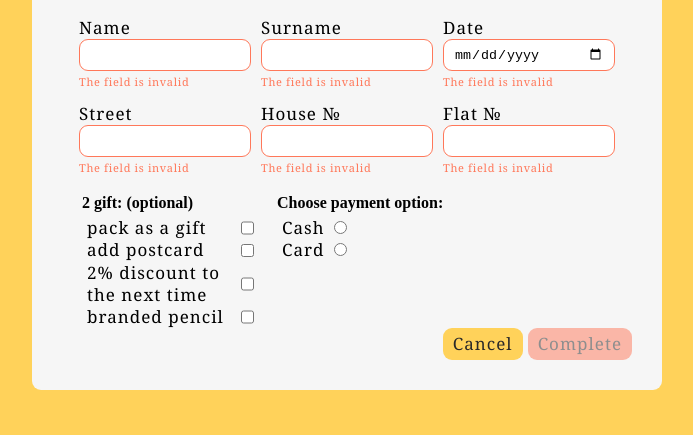
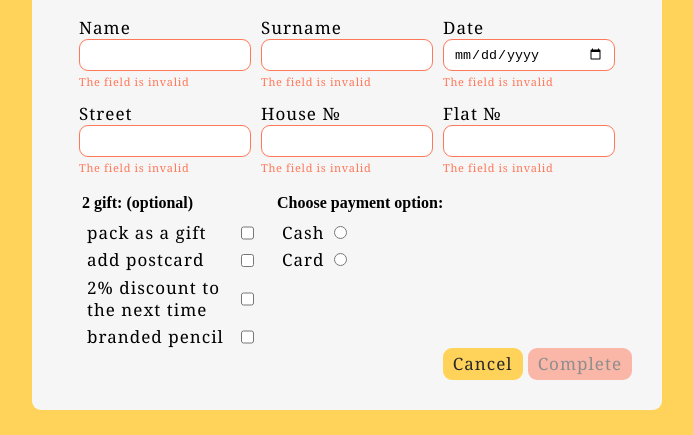
Before and after one commit to squidawg/book-shop, a plain HTML site: page checkout-form.html in a window 1280 px wide. Shown: the part 365-800 px from the top of the page, without its empty margins (296-989 px from the left). Drawn offline with Linux system fonts and the light colour scheme.

Commit message:
fix: fix gaps for checkbox

```diff
--- a/style/checkout.css
+++ b/style/checkout.css
@@ -1,6 +1,7 @@
 .checkout_form{
     background-color: #FFD25A;
     background-size: cover;
+    overflow-x: hidden;
 }
 
 .total_wrapper{
@@ -116,6 +117,7 @@ input:invalid:required {
 .gift{
     display: flex;
     flex-direction: column;
+    gap: 5px;
 }
 
 .validate{
@@ -242,3 +244,9 @@ label{
     letter-spacing: 0.06em;
     margin: 0;
 }
+
+.payment_option {
+    display: flex;
+    flex-direction: column;
+    gap: 5px;
+}
```
